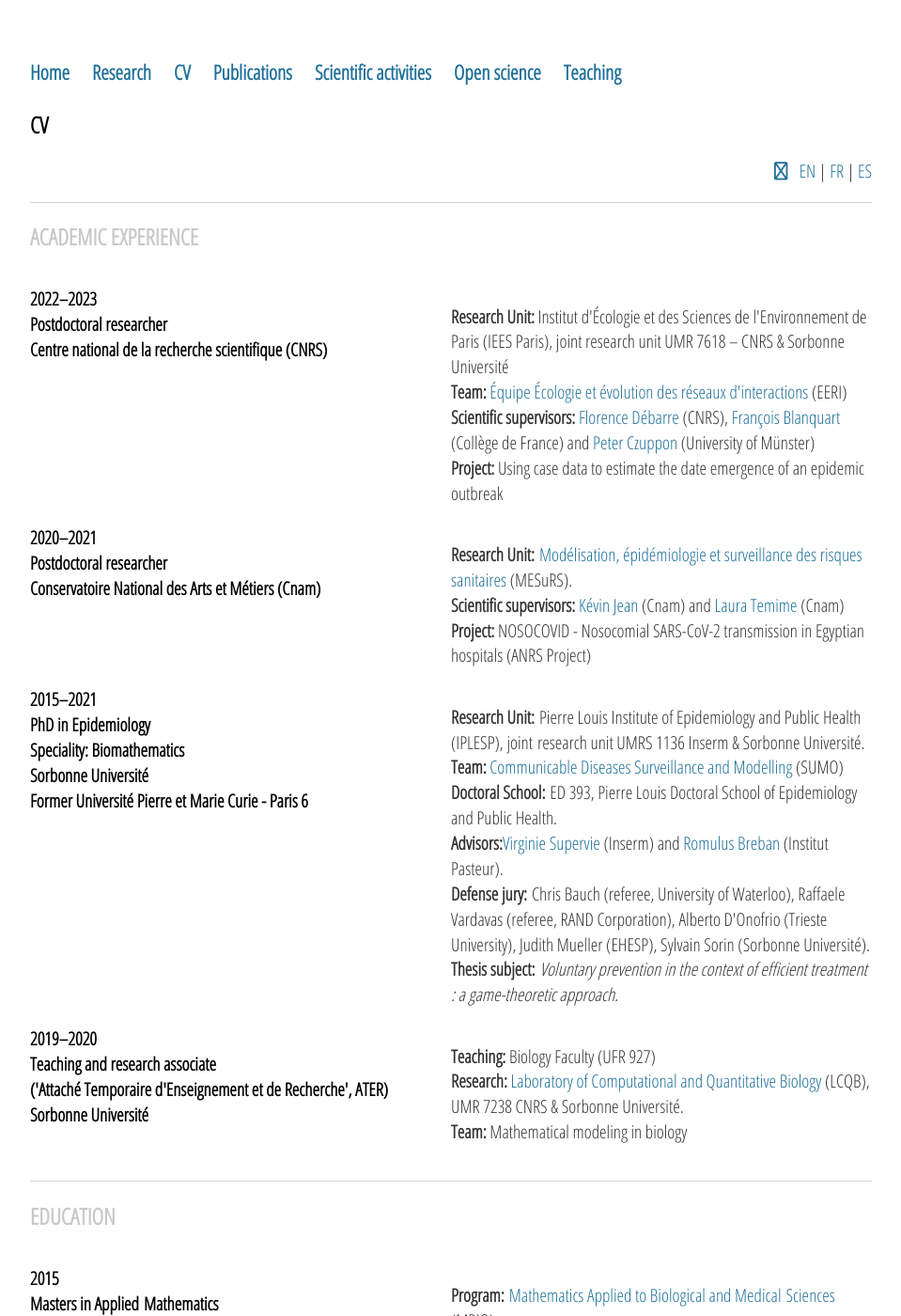
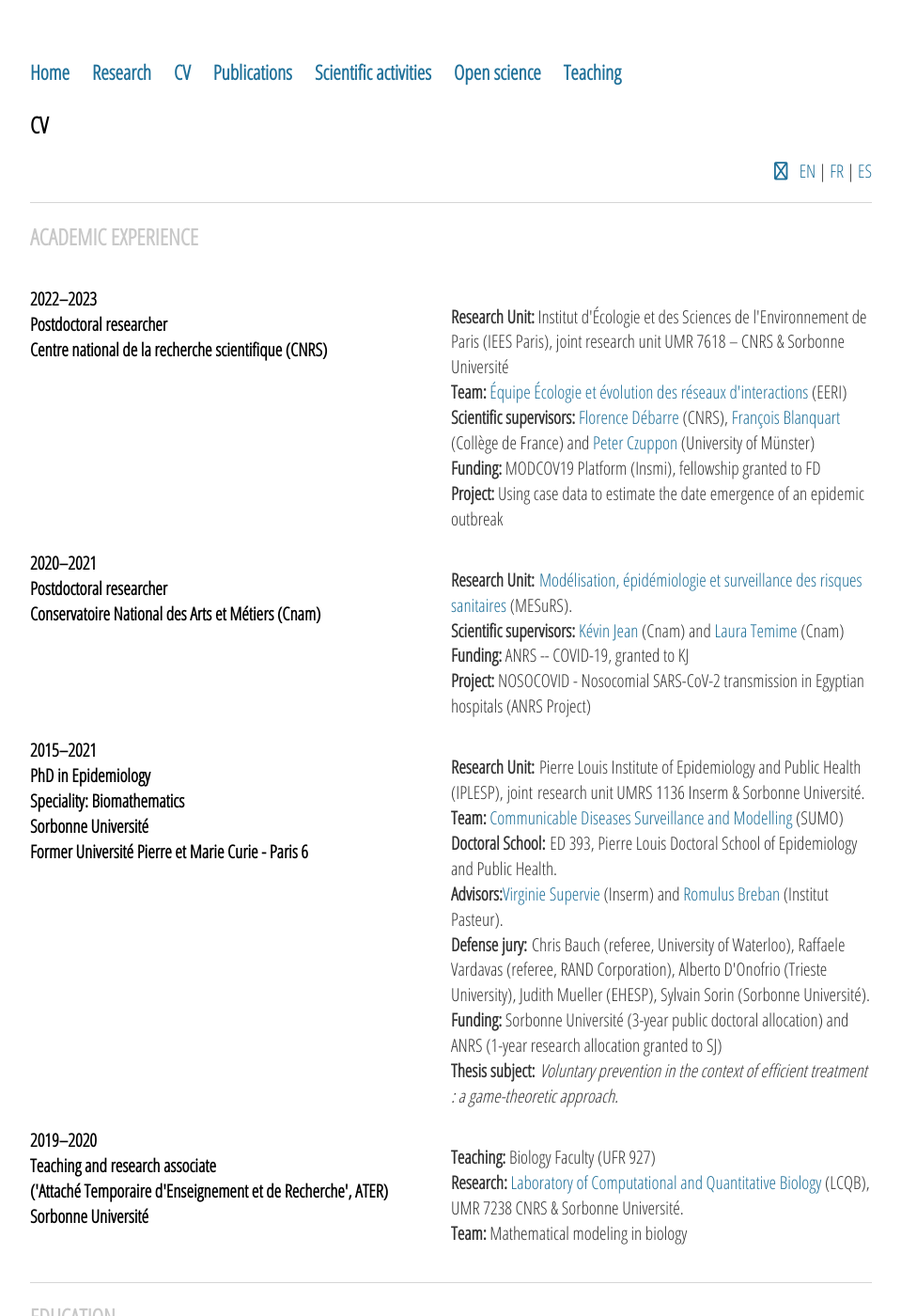
Before and after one commit to sjijon/sjijon.github.io, a Jekyll site: the page built from cv.html, in a window 1280 px wide and 1400 px high. Shown: the whole window at 94% size, without its empty margins (160-1119 px from the left). Built offline with Jekyll 4.4.1, drawn with Linux system fonts in a browser that asks for light colours; nearby versions of some CDN libraries.

Commit message:
Add funders

```diff
--- a/cv.html
+++ b/cv.html
@@ -34,6 +34,8 @@ title: CV
 			<br>
 			<strong>Scientific supervisors:</strong> <a href="https://www.normalesup.org/~fdebarre/" target="_blank">Florence Débarre</a> (CNRS), <a href="https://sites.google.com/site/francoisblanquart/home" target="_blank">François Blanquart</a> (Collège de France) and <a href="https://czuppon.net" target="_blank">Peter Czuppon</a> (University of Münster)
 			<br>
+			<strong>Funding:</strong> MODCOV19 Platform (Insmi), fellowship granted to FD
+			<br>
 			<strong>Project:</strong> Using case data to estimate the date emergence of an epidemic outbreak
 			</p>
 		</div>
@@ -53,6 +55,8 @@ title: CV
 			<strong>Research Unit:</strong> <a href="https://mesurs.cnam.fr/?lang=fr" target="_blank">Modélisation, épidémiologie et surveillance des risques sanitaires</a> (MESuRS).
 			<br>
 			<strong>Scientific supervisors:</strong> <a href="https://sites.google.com/site/kvnjean/" target="_blank">Kévin Jean</a> (Cnam) and <a href="https://scholar.google.com/scholar?hl=fr&as_sdt=0%2C5&q=laura+temime&btnG=&oq=Laura+temi" target="_blank">Laura Temime</a> (Cnam)
+			<br>
+			<strong>Funding:</strong> ANRS -- COVID-19, granted to KJ
 			<br>
 			<strong>Project:</strong> NOSOCOVID - Nosocomial SARS-CoV-2 transmission in Egyptian hospitals (ANRS Project)
 			</p>
@@ -84,6 +88,8 @@ title: CV
 			<strong>Advisors:</strong><a href="https://scholar.google.com/citations?user=aw2YhuEAAAAJ&hl=en" target="_blank">Virginie Supervie</a> (Inserm) and <a href="https://research.pasteur.fr/en/member/romulus-breban/">Romulus Breban</a> (Institut Pasteur).
 			<br>
 			<strong>Defense jury:</strong> Chris Bauch (referee, University of Waterloo), Raffaele Vardavas (referee, RAND Corporation), Alberto D'Onofrio (Trieste University), Judith Mueller (EHESP), Sylvain Sorin (Sorbonne Université).
+			<br>
+			<strong>Funding:</strong> Sorbonne Université (3-year public doctoral allocation) and ANRS (1-year research allocation granted to SJ)
 			<br>
 			<strong>Thesis subject:</strong> <em>Voluntary prevention in the context of efficient treatment : a game-theoretic approach.</em>
 			</p>
```
